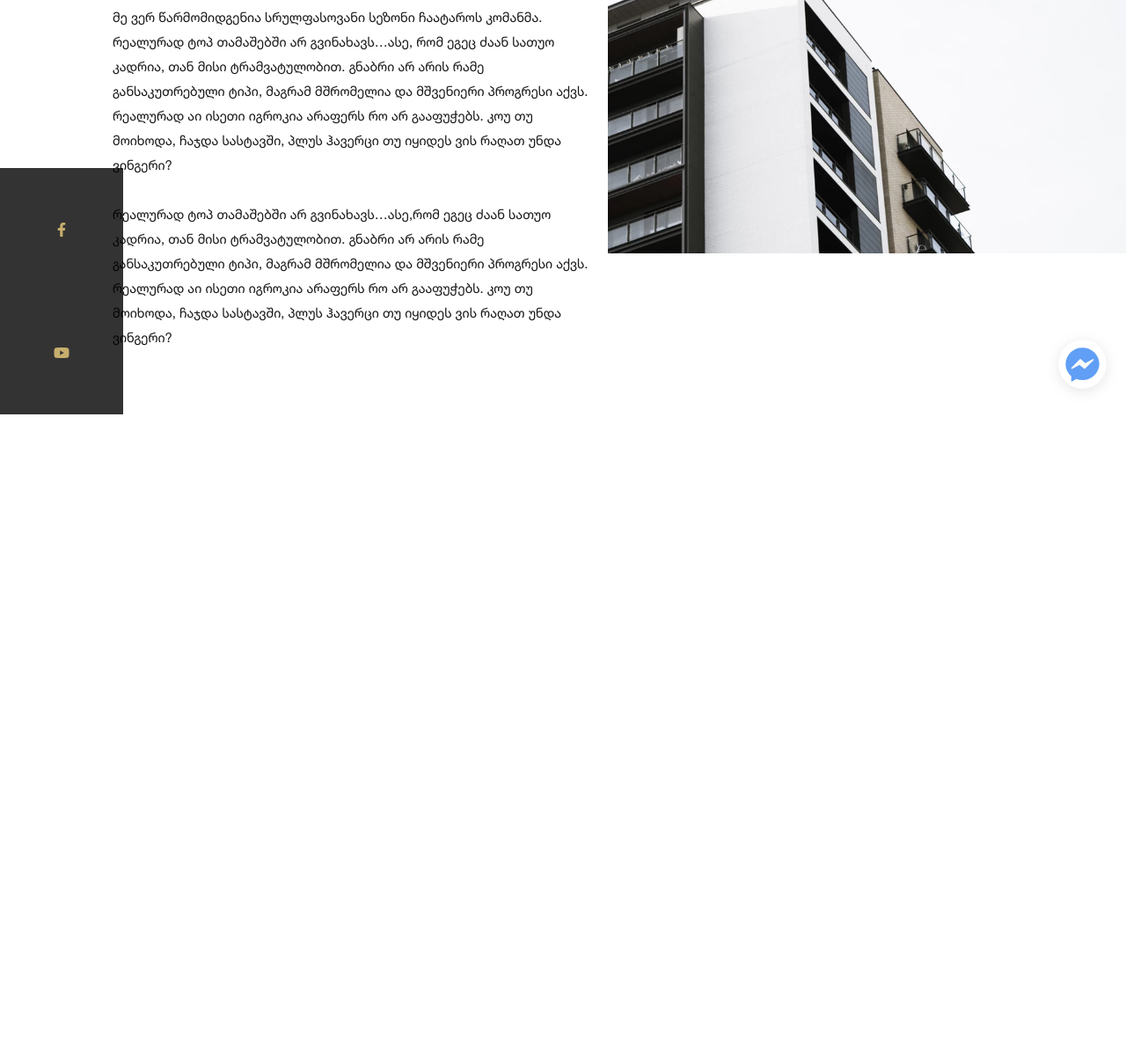
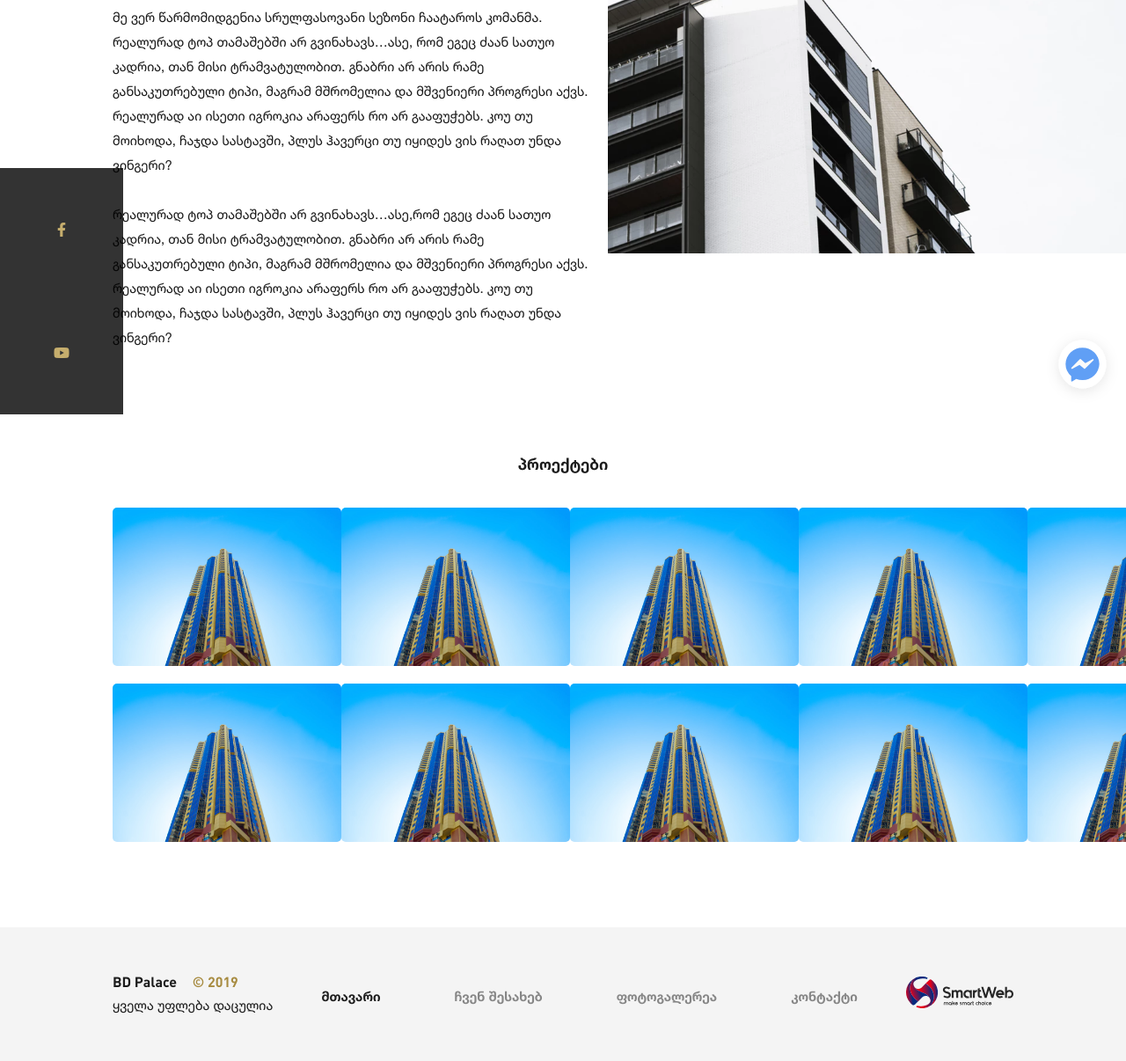
Before and after one commit to tokazato/BD_Palace, a plain HTML site: page aboutAs.html in a window 1280 px wide. Shown: the part 329-1535 px from the top of the page at 88% size. Before the commit the page ends 800 px from the top, so only its background shows below. Drawn offline with Linux system fonts and the light colour scheme.

Commit message:
step 2
step 2

```diff
--- a/aboutAs.html
+++ b/aboutAs.html
@@ -11,7 +11,7 @@
 <body>
     <header class="header">
         <div class="logo">
-            <a href=""><img src="assets/media/img/Group 86.svg" alt=""></a>
+            <a href="index.html"><img src="assets/media/img/Group 86.svg" alt=""></a>
         </div>
         <nav>
             <ul>
@@ -68,5 +68,66 @@
         <a href="#!"><i class="fab fa-youtube"></i></a>
     </div>
     <a class="messenger" href="#!"><img src="assets/media/img/messenger.svg" alt=""></a>
+    <section class="imgSection">
+        <h3>პროექტები</h3>
+        <div class="gridBox">
+            <div>
+                <img src="assets/media/img/Rectangle 138.png" alt="">
+            </div>
+            <div>
+                <img src="assets/media/img/Rectangle 138.png" alt="">
+            </div>
+            <div>
+                <img src="assets/media/img/Rectangle 138.png" alt="">
+            </div>
+            <div>
+                <img src="assets/media/img/Rectangle 138.png" alt="">
+            </div>
+            <div>
+                <img src="assets/media/img/Rectangle 138.png" alt="">
+            </div>
+            <div>
+                <img src="assets/media/img/Rectangle 138.png" alt="">
+            </div>
+            <div>
+                <img src="assets/media/img/Rectangle 138.png" alt="">
+            </div>
+            <div>
+                <img src="assets/media/img/Rectangle 138.png" alt="">
+            </div>
+            <div>
+                <img src="assets/media/img/Rectangle 138.png" alt="">
+            </div>
+            <div>
+                <img src="assets/media/img/Rectangle 138.png" alt="">
+            </div>
+        </div>
+    </section>
+    <footer class="aboutAsFooter">
+        <div class="container">
+            <div class="copyrightBox">
+                <div>
+                    <span class="bdPalaceRight">BD Palace</span>
+                    <span class="copyrightSymbol">© 2019</span>
+                </div>
+                <p class="protectRight">ყველა უფლება დაცულია</p>
+            </div>
+            <ul>
+                <li>
+                    <a class="active" href="#!">მთავარი</a>
+                </li>
+                <li>
+                    <a href="#!">ჩვენ შესახებ</a>
+                </li>
+                <li>
+                    <a href="#!">ფოტოგალერეა</a>
+                </li>
+                <li>
+                    <a href="#!">კონტაქტი</a>
+                </li>
+            </ul>
+            <a href="#!"><img src="assets/media/img/Smartweb.svg" alt=""></a>
+        </div>
+    </footer>
 </body>
 </html>
--- a/assets/css/style.scss
+++ b/assets/css/style.scss
@@ -208,6 +208,50 @@ nav > ul {
        width: 45%;
    }
 }
+.imgSection {
+    margin-top: 112px;
+    h3 {
+        text-align: center;
+        margin-bottom: 35px;
+        font-size: 18px;
+        font-family: helvetica75;
+        color: #1C1C1C;
+    }
+}
+.gridBox {
+    display: grid;
+    grid-template-columns: auto auto auto auto auto;
+    grid-row-gap: 16px;
+    @include container();
+    // div {
+    //     cursor: pointer;
+    //     position: relative;
+    //     width: 260px;
+    //     height: 180px;
+    //     &::after {
+    //         content: '+';
+    //         display: none;
+    //         justify-content: center;
+    //         align-items: center;
+    //         font-size: 50px;
+    //         font-family: mtavruli;
+    //         color: #fff;
+    //         position: absolute;
+    //         left: 0;
+    //         top: 0;
+    //         width: 100%;
+    //         height: 100%;
+    //         background: #000000;
+    //         opacity: 0.8;
+    //         &:hover {
+    //             display: flex;
+    //         }
+    //     }
+    // }
+}
+.aboutAsFooter {
+    margin-top: 93px;
+}
 
 
 
```
Also changed, not shown: contact.html (+1 -1 lines), index.html (+1 -1 lines), assets/css/style.css, assets/media/img/Rectangle 138.png (added), 1 other file.
